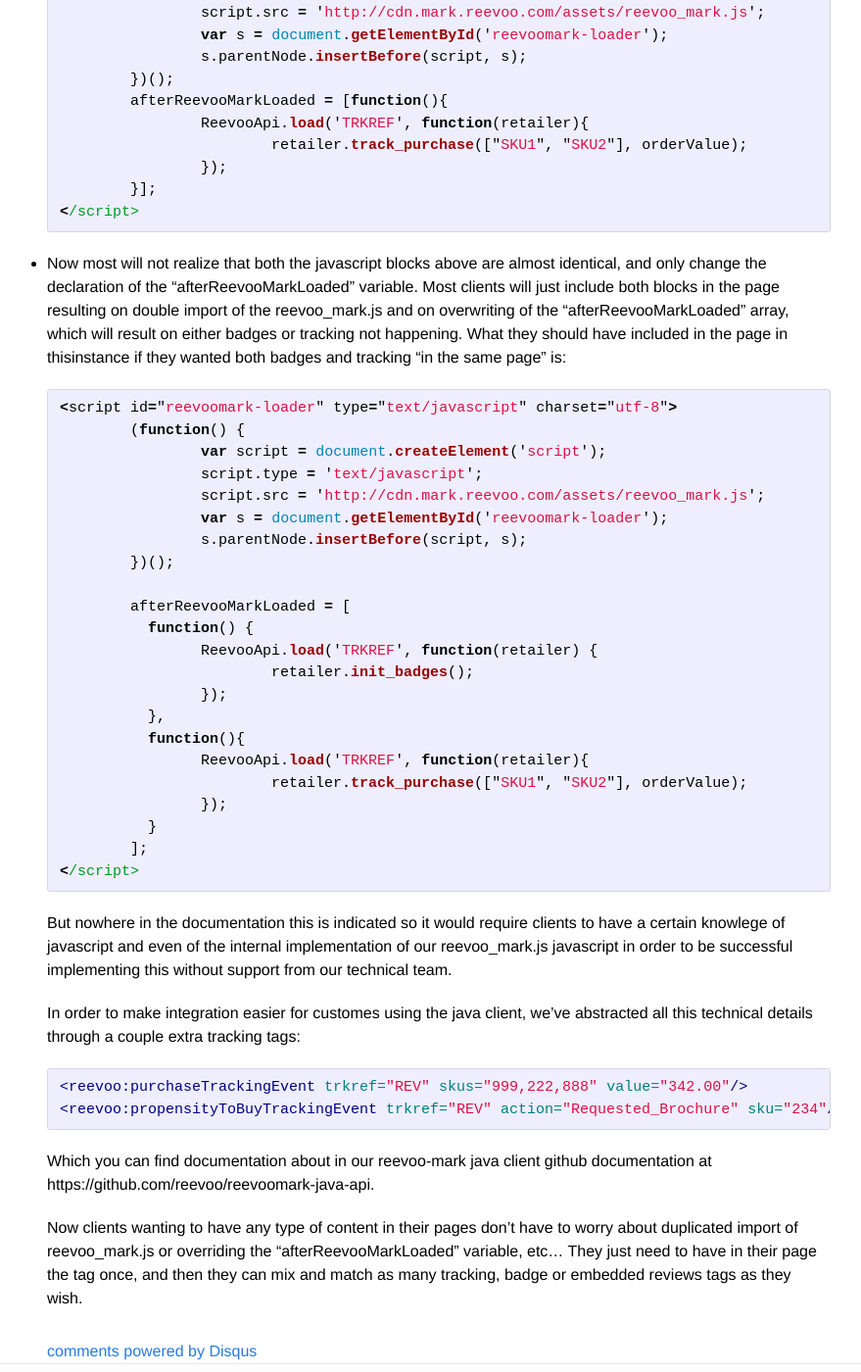
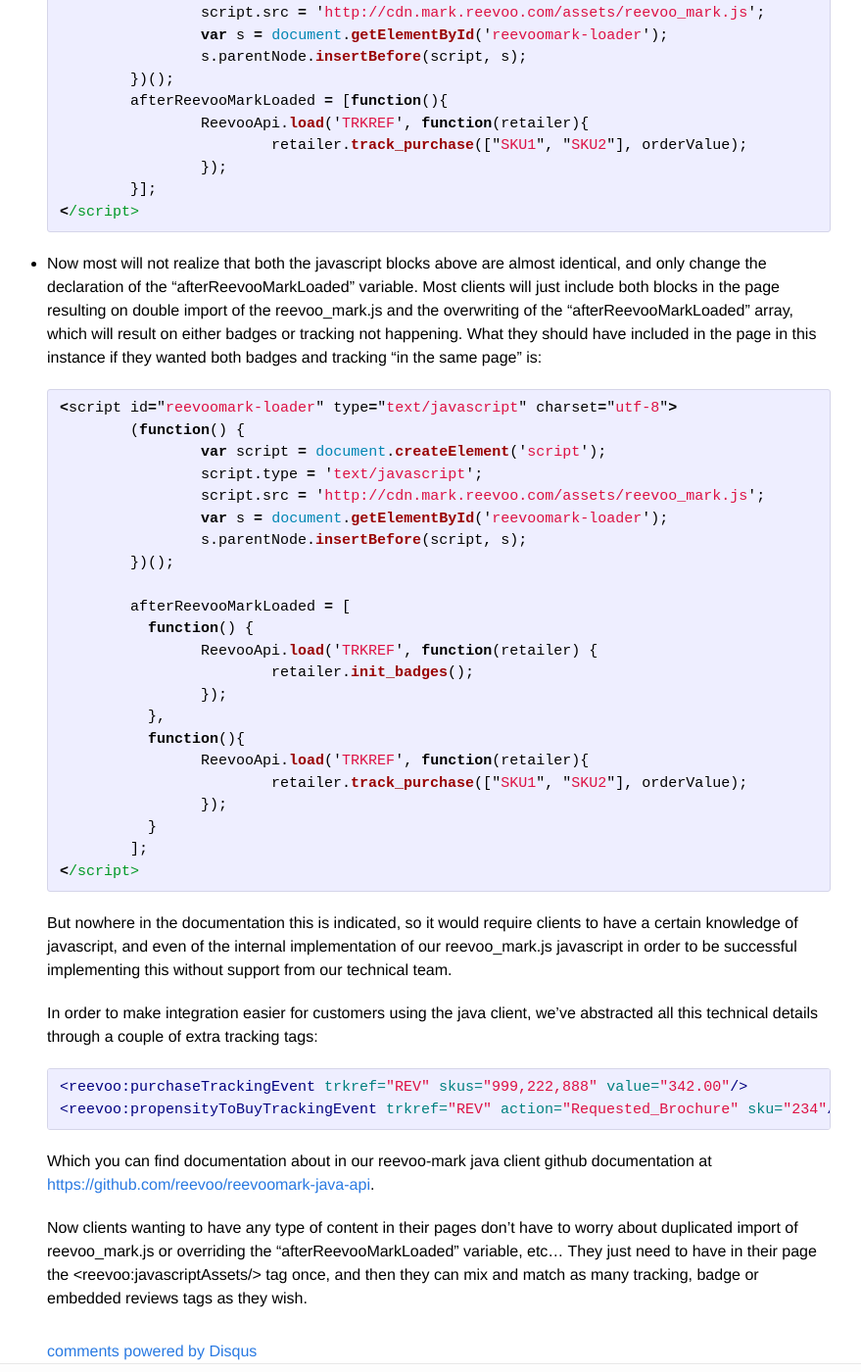
Before and after one commit to reevoo/reevoo.github.io, a Jekyll site: the page built from _posts/2014-08-01-easier-reevoo-assets-integration.markdown, in a window 1280 px wide and 1400 px high, scrolled down 940 px. Shown: the whole window at 98% size, without its empty margins (192-1071 px from the left). Built offline with Jekyll 4.4.1, drawn with Linux system fonts in a browser that asks for light colours; comment, search, counter and statistics services are not loaded.

Commit message:
Fix spelling
Fix spelling

```diff
--- a/_posts/2014-08-01-easier-reevoo-assets-integration.markdown
+++ b/_posts/2014-08-01-easier-reevoo-assets-integration.markdown
@@ -51,8 +51,8 @@
 {% endhighlight %}
 
 
-* Now most will not realize that both the javascript blocks above are almost identical, and only change the declaration of the "afterReevooMarkLoaded" variable. Most clients will just include both blocks in the page resulting on double import of the reevoo_mark.js and on overwriting of the "afterReevooMarkLoaded" array, which will result on either badges or tracking not happening.
-What they should have included in the page in thisinstance if they wanted both badges and tracking "in the same page" is:
+* Now most will not realize that both the javascript blocks above are almost identical, and only change the declaration of the "afterReevooMarkLoaded" variable. Most clients will just include both blocks in the page resulting on double import of the reevoo_mark.js and the overwriting of the "afterReevooMarkLoaded" array, which will result on either badges or tracking not happening.
+What they should have included in the page in this instance if they wanted both badges and tracking "in the same page" is:
 
 {% highlight javascript %}
 <script id="reevoomark-loader" type="text/javascript" charset="utf-8">
@@ -79,10 +79,10 @@
 </script>
 {% endhighlight %}
 
-But nowhere in the documentation this is indicated so it would require clients to have a certain knowlege of javascript and even of the internal implementation of our reevoo_mark.js javascript in order to be successful implementing this without support from our technical team.
+But nowhere in the documentation this is indicated, so it would require clients to have a certain knowledge of javascript, and even of the internal implementation of our reevoo_mark.js javascript in order to be successful implementing this without support from our technical team.
 
 
-In order to make integration easier for customes using the java client, we've abstracted all this technical details through a couple extra tracking tags:
+In order to make integration easier for customers using the java client, we've abstracted all this technical details through a couple of extra tracking tags:
 
 
 {% highlight jsp %}
@@ -90,6 +90,6 @@
 <reevoo:propensityToBuyTrackingEvent trkref="REV" action="Requested_Brochure" sku="234"/>
 {% endhighlight %}
 
-Which you can find documentation about in our reevoo-mark java client github documentation at https://github.com/reevoo/reevoomark-java-api.
+Which you can find documentation about in our reevoo-mark java client github documentation at <a href="https://github.com/reevoo/reevoomark-java-api" target="_blank">https://github.com/reevoo/reevoomark-java-api</a>.
 
-Now clients wanting to have any type of content in their pages don't have to worry about duplicated import of reevoo_mark.js or overriding the "afterReevooMarkLoaded" variable, etc... They just need to have in their page the  <reevoo:javascriptAssets/> tag once, and then they can mix and match as many tracking, badge or embedded reviews tags as they wish.
+Now clients wanting to have any type of content in their pages don't have to worry about duplicated import of reevoo_mark.js or overriding the "afterReevooMarkLoaded" variable, etc... They just need to have in their page the  &lt;reevoo:javascriptAssets/&gt; tag once, and then they can mix and match as many tracking, badge or embedded reviews tags as they wish.
```
